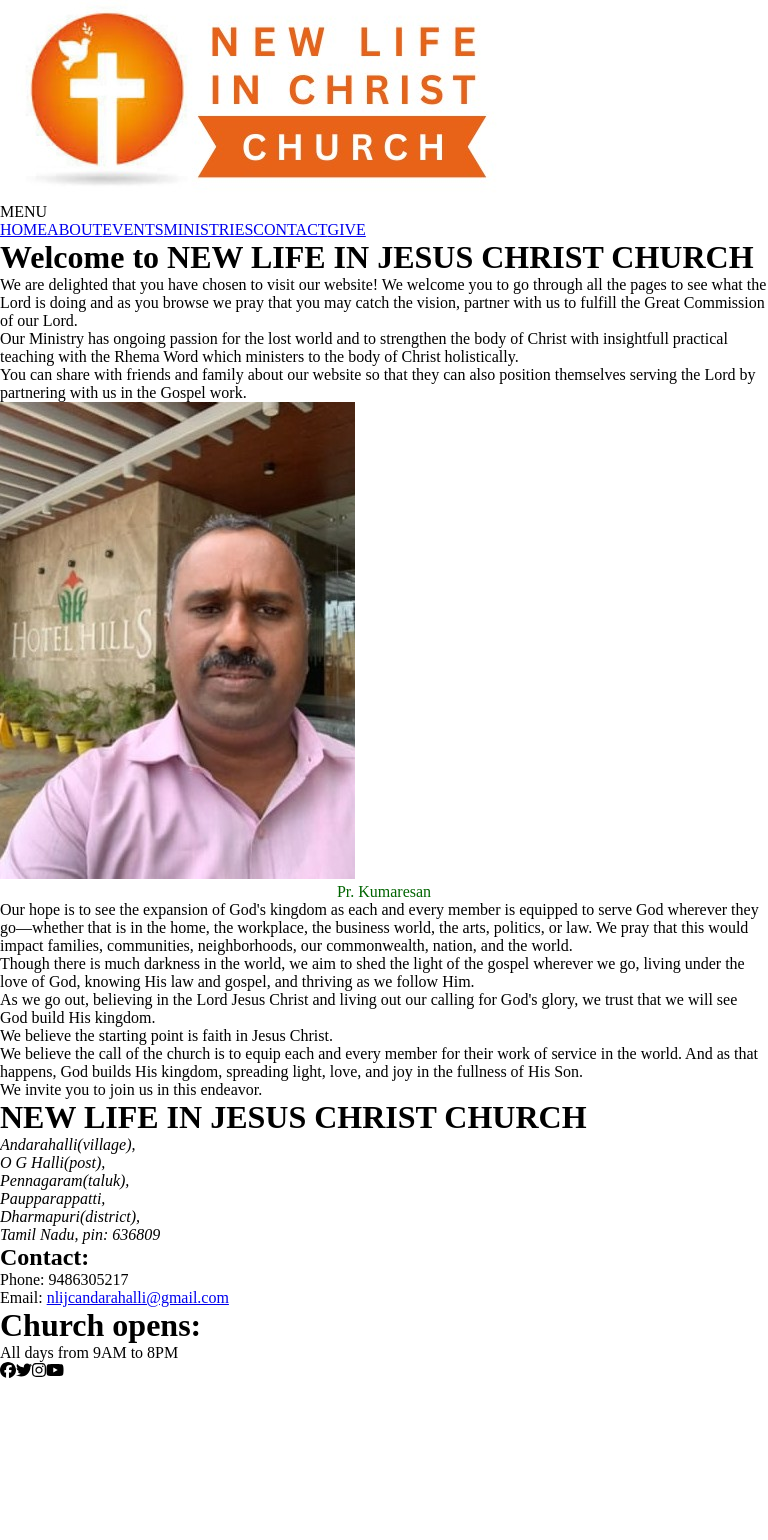
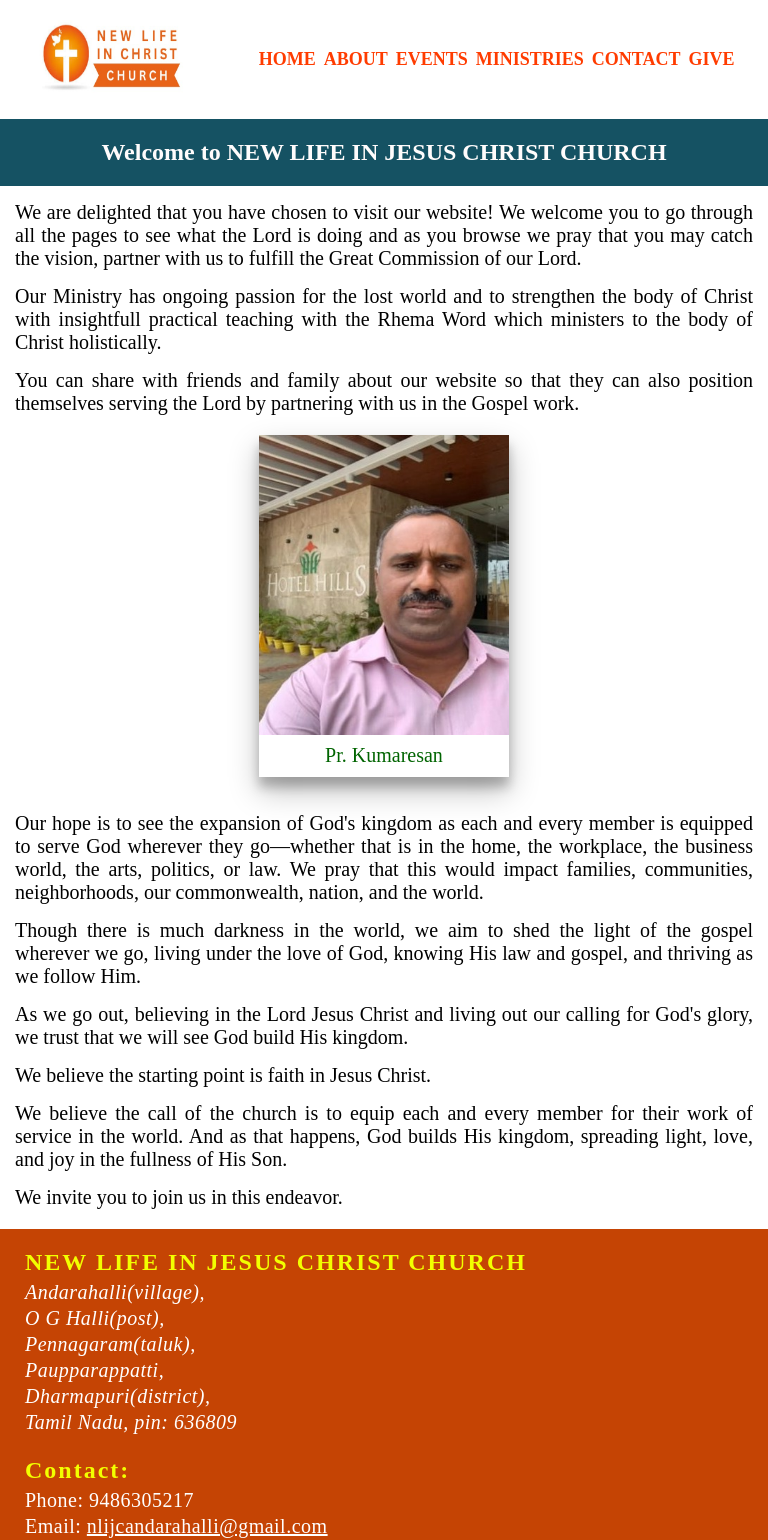
Before and after one commit to Vasanthkumar12/new-life-in-christ, a React (Vite) app in the folder nlic/: page / in a window 768 px wide. Shown: the top 1540 px of the page. Before the commit the page ends 1380 px from the top, so only its background shows below. Built offline with nearby package versions, Linux system fonts and the light colour scheme.

Commit message:
Home page is completed

```diff
--- a/nlic/src/App.css
+++ b/nlic/src/App.css
@@ -2,6 +2,70 @@
   margin: 0px;
   padding: 0px;
   font-family: 'Times New Roman', Times, serif;
+}
+#menu_bar {
+  display: none;
+}
+header h1 {
+  background-color: #155263;
+  color: rgb(255, 252, 252);
+  padding: 20px 10px;
+  text-align: center;
+}
+header p{
+  color: rgb(0, 0, 0);
+  padding: 15px 15px 0px 15px;
+  text-align: justify;
+}
+#pastor {
+  display: flex;
+  justify-content: center;
+}
+#pastor figure {
+  margin-top: 20px;
+  box-shadow: rgba(0, 0, 0, 0.25) 0px 14px 28px, rgba(0, 0, 0, 0.22) 0px 10px 10px;
+}
+#pastor figure figcaption {
+  padding: 5px 0px 10px 0px;
+}
+ /* MainContent Component */
+ #mainContent {
+  padding-top: 20px;
+}
+#mainContent p {
+  text-align: justify;
+  padding: 15px 15px 0px 15px;
+}
+ /* Footer Component */
+ footer {
+  background-color: #c54404;
+  margin-top: 20px;
+  padding: 20px 25px;
+  color: rgb(255, 255, 255);
+  display: flex;
+  flex-direction: column;
+  justify-content: space-around;
+  align-items: flex-start;
+  letter-spacing: 0.5px;
+}
+footer > section, footer > div {
+  padding-top: 20px;
+}
+footer a, footer p {
+  color: rgb(255, 255, 255);
+  padding-bottom: 3px;
+}
+.footer_head {
+  color: rgb(242, 255, 0);
+  padding-bottom: 5px;
+  letter-spacing: 2px;
+}
+#social_medias {
+  align-self: center;
+}
+.media_icons {
+  padding: 6px;
+  font-size: 25px;
 }
 /* Small Phones */
 @media (max-width: 576px) {
@@ -66,89 +130,106 @@
     letter-spacing: 2px;
   }
   /* HEADER COMPONENT */
-  header h1 {
-    background-color: #155263;
-    color: rgb(255, 252, 252);
-    padding: 20px 10px;
-    text-align: center;
-  }
-  header p{
-    color: rgb(0, 0, 0);
-    padding: 15px 15px 0px 15px;
-    text-align: justify;
-  }
   #pastorImg {
     height: 300px;
     width: 250px;
-  }
-  #pastor {
-    display: flex;
-    justify-content: center;
-  }
-  #pastor figure {
-    margin-top: 20px;
-    box-shadow: rgba(0, 0, 0, 0.25) 0px 14px 28px, rgba(0, 0, 0, 0.22) 0px 10px 10px;
-  }
-  #pastor figure figcaption {
-    padding: 5px 0px 10px 0px;
-  }
-  /* MainContent Component */
-  #mainContent {
-    padding-top: 40px;
-  }
-  #mainContent p {
-    text-align: justify;
-    padding: 15px 15px 0px 15px;
-  }
-  /* Footer Component */
-  footer {
-    background-color: #c54404;
-    margin-top: 20px;
-    padding: 20px 25px;
-    color: rgb(255, 255, 255);
-    display: flex;
-    flex-direction: column;
-    justify-content: space-around;
-    align-items: flex-start;
-    letter-spacing: 0.5px;
-  }
-  footer > section, footer > div {
-    padding-top: 20px;
-  }
-  footer a, footer p {
-    color: rgb(255, 255, 255);
-    padding-bottom: 3px;
-  }
-  .footer_head {
-    color: rgb(242, 255, 0);
-    padding-bottom: 5px;
-    letter-spacing: 2px;
-  }
-  #social_medias {
-    align-self: center;
-  }
-  .media_icons {
-    padding: 6px;
-    font-size: 25px;
   }
 }
 
 /* Tablets */
 @media (min-width: 577px) and (max-width: 768px) {
   /* Tablets styles */
+  h1 {
+    font-size: 24px;
+  }
+  p {
+    font-size: 20px;
+  }
+  #logo {
+    width: 150px;
+    height: 75px;
+  }
+  #navbar {
+    display: flex;
+    justify-content: space-around;
+    align-items: center;
+    margin-top: 20px;
+    margin-bottom: 20px;
+  }
+  #navbar div:nth-child(2) a {
+    padding-left: 8px;
+    color: rgb(255, 60, 0);
+    text-decoration: none;
+    font-size: 18px;
+    font-weight: bold;
+  }
+  #pastorImg {
+    height: 300px;
+    width: 250px;
+  }
+  #contact a, #contact label {
+    font-size: 20px;
+  }
+  .media_icons {
+    font-size: 32px;
+  }
+  #pastor figure figcaption {
+    font-size: 20px;
+  }
 }
 
 /* Small Laptops */
 @media (min-width: 769px) and (max-width: 1024px) {
   /* Small laptops styles */
+  #logo {
+    width: 250px;
+    height: 125px;
+  }
+  #navbar {
+    display: flex;
+    justify-content: space-around;
+    align-items: center;
+    margin-top: 20px;
+    margin-bottom: 20px;
+  }
+  #navbar div:nth-child(2) a {
+    padding-left: 8px;
+    color: rgb(255, 60, 0);
+    text-decoration: none;
+    font-size: 24px;
+    font-weight: bold;
+  }
+  #pastorImg {
+    height: 400px;
+    width: 350px;
+  }
+  h1 {
+    font-size: 24px;
+  }
+  p {
+    font-size: 24px;
+  }
+  #contact a, #contact label {
+    font-size: 24px;
+  }
+  .media_icons {
+    font-size: 32px;
+  }
+  #pastor figure figcaption {
+    font-size: 20px;
+  }
 }
 
 /* Desktops */
-@media (min-width: 1025px) and (max-width: 1200px) {
+@media (min-width: 1025px) {
   /* Desktops styles */
+  h1 {
+    font-size: 32px;
+  }
+  p {
+    font-size: 32px;
+  }
+  #contact a, #contact label {
+    font-size: 32px;
+  }
 }
-
-/* Large Desktops */
-@media (min-width: 1201px) {
-  /* Large desktops styles */
-}
--- a/nlic/src/components/NavBar.jsx
+++ b/nlic/src/components/NavBar.jsx
@@ -1,7 +1,6 @@
 import logo from '../assets/logo.jpeg'
 import {useState} from 'react'
 export const NavBar = () => {
-
     const [display, setDisplay] = useState('false')
     const showMenu = () => {
         setDisplay(!display)
@@ -12,7 +11,7 @@ export const NavBar = () => {
     }
 
     return (
-        <>
+        <div id='navbar'>
             <nav>
                 <div>
                     <img id='logo' src={logo} alt="logo" />
@@ -36,6 +35,6 @@ export const NavBar = () => {
                 <a href="Contact">CONTACT</a>
                 <a href="Give">GIVE</a>
             </div>
-        </>
+        </div>
     )
 }
```
